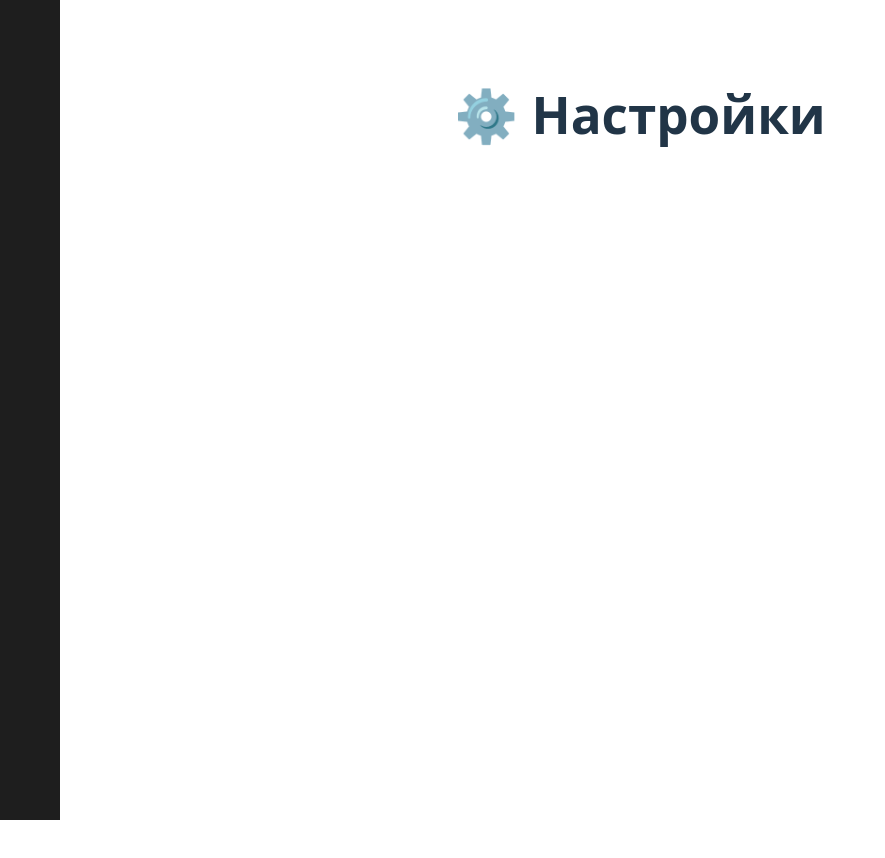
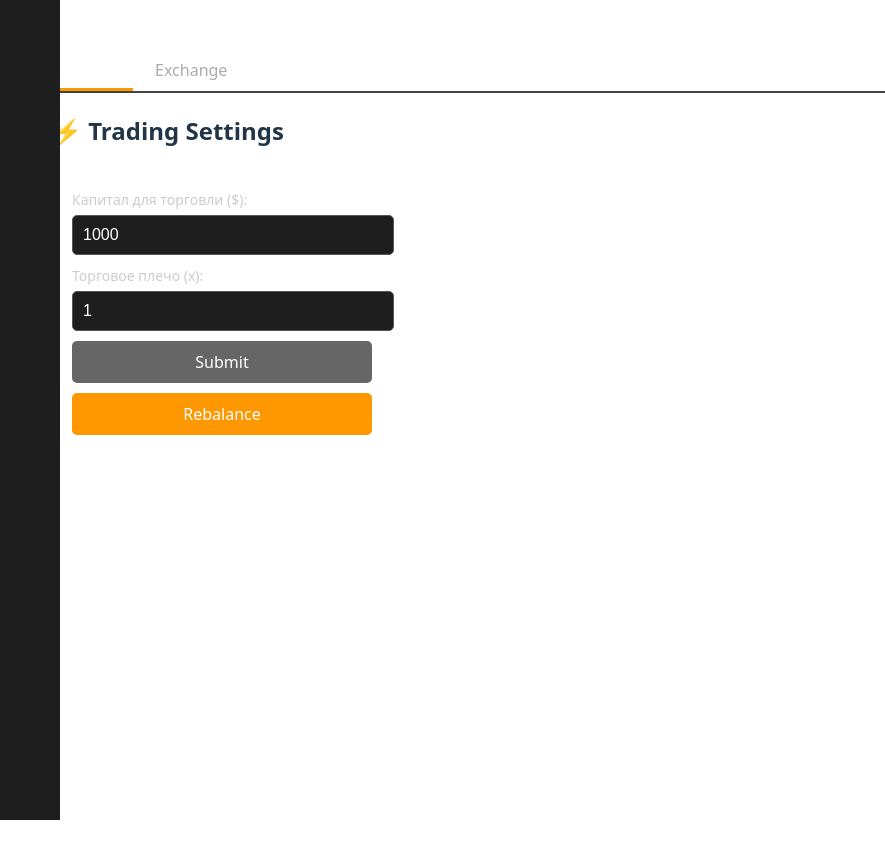
Before and after one commit to daim43012/simvai_terminal, a Svelte app in the folder frontend/: page / in a window 1280 px wide. Both pictures are taken after a click on the element 30 px from the left and 265 px from the top of the page. Shown: the top 858 px of the page, without its empty margins (0-885 px from the left). Built offline with nearby package versions, Linux system fonts and the light colour scheme; some icons are missing.

Commit message:
add setting page template, make global style to the left

```diff
--- a/frontend/src/app.css
+++ b/frontend/src/app.css
@@ -24,7 +24,7 @@ a:hover {
 
 body {
   margin: 0;
-  display: flex;
+  display: block;
   place-items: center;
   min-width: 320px;
   min-height: 100vh;
@@ -43,7 +43,7 @@ h1 {
   max-width: 1280px;
   margin: 0 auto;
   padding: 2rem;
-  text-align: center;
+  text-align: left;
 }
 
 button {
--- a/frontend/src/pages/Settings.svelte
+++ b/frontend/src/pages/Settings.svelte
@@ -1 +1,182 @@
-<h1>⚙️ Настройки</h1>
+<script>
+  let activeTab = "trading";
+
+  // Trading settings
+  let tradingCapital = 1000;
+  let leverage = 1;
+  let isChanged = false;
+
+  // Exchange settings
+  let selectedExchange = "binance";
+  let apiKey = "";
+  let secretKey = "";
+  let tradingMode = "spot"; // spot | futures
+  let isExchangeChanged = false;
+
+  function handleChange() {
+    isChanged = true;
+  }
+
+  function handleExchangeChange() {
+    isExchangeChanged = true;
+  }
+
+  function submitTrading() {
+    console.log(`Trading Settings Submitted: Capital = ${tradingCapital}, Leverage = x${leverage}`);
+    isChanged = false;
+  }
+
+  function submitExchange() {
+    console.log(`Exchange Settings Submitted: Exchange = ${selectedExchange}, API Key = ${apiKey}, Trading Mode = ${tradingMode}`);
+    isExchangeChanged = false;
+  }
+</script>
+
+<style>
+  .tabs {
+    display: flex;
+    align-items: center;
+    justify-content: flex-start;
+    gap: 10px;
+    border-bottom: 2px solid #444;
+  }
+
+  .tab {
+    padding: 6px 12px;
+    cursor: pointer;
+    font-size: 16px;
+    color: #aaa;
+    border-bottom: 3px solid transparent;
+    transition: 0.3s;
+  }
+
+  .tab.active {
+    color: white;
+    border-bottom: 3px solid #ff9800;
+  }
+
+  .settings-container {
+    display: flex;
+    flex-direction: column;
+    gap: 10px;
+    padding: 20px;
+    max-width: 300px;
+  }
+
+  label {
+    font-size: 14px;
+    color: #ccc;
+    margin-bottom: -5px;
+  }
+
+  input, select {
+    padding: 10px;
+    font-size: 16px;
+    width: 100%;
+    border: 1px solid #555;
+    background: #1e1e1e;
+    color: white;
+    border-radius: 5px;
+  }
+
+   .button-container {
+    display: flex;
+    flex-direction: column;
+    gap: 10px;
+  }
+
+  /* Общий стиль кнопки */
+  button {
+    padding: 10px;
+    font-size: 16px;
+    cursor: pointer;
+    border: none;
+    color: white;
+    border-radius: 5px;
+    width: 100%;
+    transition: 0.3s;
+  }
+
+  /* Зелёная кнопка Submit (неактивная) */
+  .submit-btn {
+    background: #666;
+    cursor: not-allowed;
+  }
+
+  /* Зелёная кнопка Submit (активная) */
+  .submit-btn.active {
+    background: #28a745;
+    cursor: pointer;
+  }
+
+  /* Ховер эффект только если кнопка активна */
+  .submit-btn.active:hover {
+    background: #218838;
+  }
+
+  /* Оранжевая кнопка Rebalance */
+  .rebalance-btn {
+    background: #ff9800;
+  }
+
+  .rebalance-btn:hover {
+    background: #e68900;
+  }
+</style>
+
+<div>
+  <!-- Вкладки -->
+  <div class="tabs">
+    <div class="tab {activeTab === 'trading' ? 'active' : ''}" on:click={() => activeTab = 'trading'}>Trading</div>
+    <div class="tab {activeTab === 'exchange' ? 'active' : ''}" on:click={() => activeTab = 'exchange'}>Exchange</div>
+  </div>
+
+  <!-- Контент вкладок -->
+  <div class="content">
+    {#if activeTab === "trading"}
+      <h2>⚡ Trading Settings</h2>
+      <div class="settings-container">
+        <label>Капитал для торговли ($):</label>
+        <input type="number" bind:value={tradingCapital} min="0" on:input={handleChange}>
+
+        <label>Торговое плечо (x):</label>
+        <input type="number" bind:value={leverage} min="1" on:input={handleChange}>
+
+       <div class="button-container">
+  <button class="submit-btn {isChanged ? 'active' : ''}" on:click={submitTrading} disabled={!isChanged}>
+    Submit
+  </button>
+  <button class="rebalance-btn">Rebalance</button>
+</div>
+      </div>
+
+    {:else if activeTab === "exchange"}
+      <h2>💱 Exchange Settings</h2>
+      <div class="settings-container">
+        <label>Выберите биржу:</label>
+        <select bind:value={selectedExchange} on:change={handleExchangeChange}>
+          <option value="binance">Binance</option>
+          <option value="bybit">Bybit</option>
+        </select>
+
+        <label>API Key:</label>
+        <input type="text" bind:value={apiKey} on:input={handleExchangeChange}>
+
+        <label>Secret Key:</label>
+        <input type="text" bind:value={secretKey} on:input={handleExchangeChange}>
+
+        <label>Режим торговли:</label>
+        <select bind:value={tradingMode} on:change={handleExchangeChange}>
+          <option value="spot">Спотовая торговля</option>
+          <option value="futures">Фьючерсы</option>
+        </select>
+
+       <div class="button-container">
+  <button class="submit-btn {isExchangeChanged ? 'active' : ''}" on:click={submitExchange} disabled={!isExchangeChanged}>
+    Submit
+  </button>
+</div>
+      </div>
+    {/if}
+  </div>
+</div>
```
